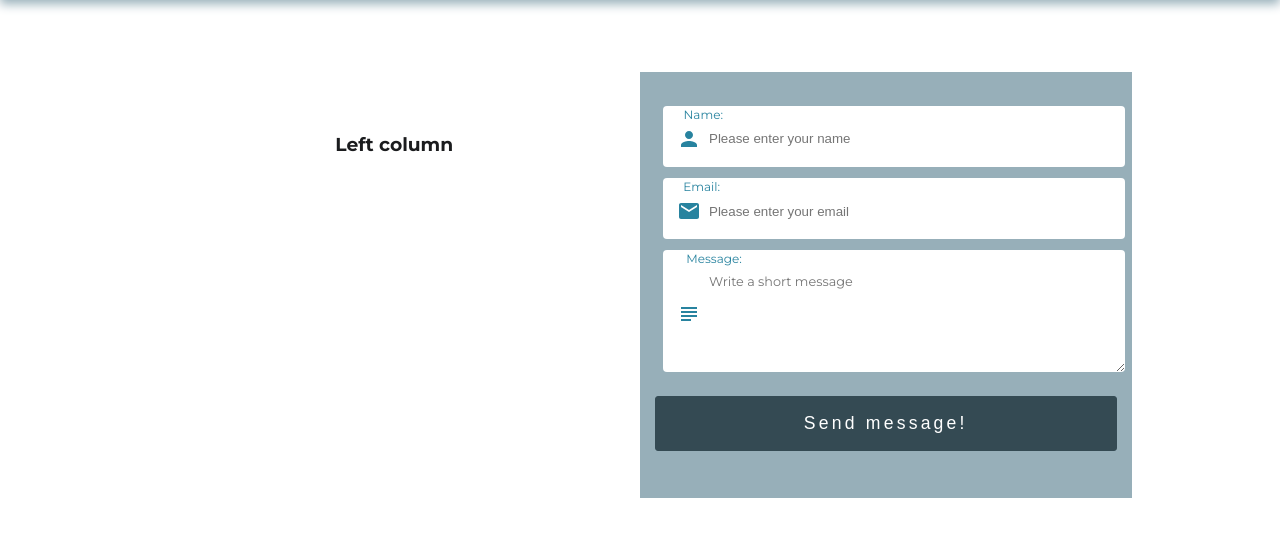
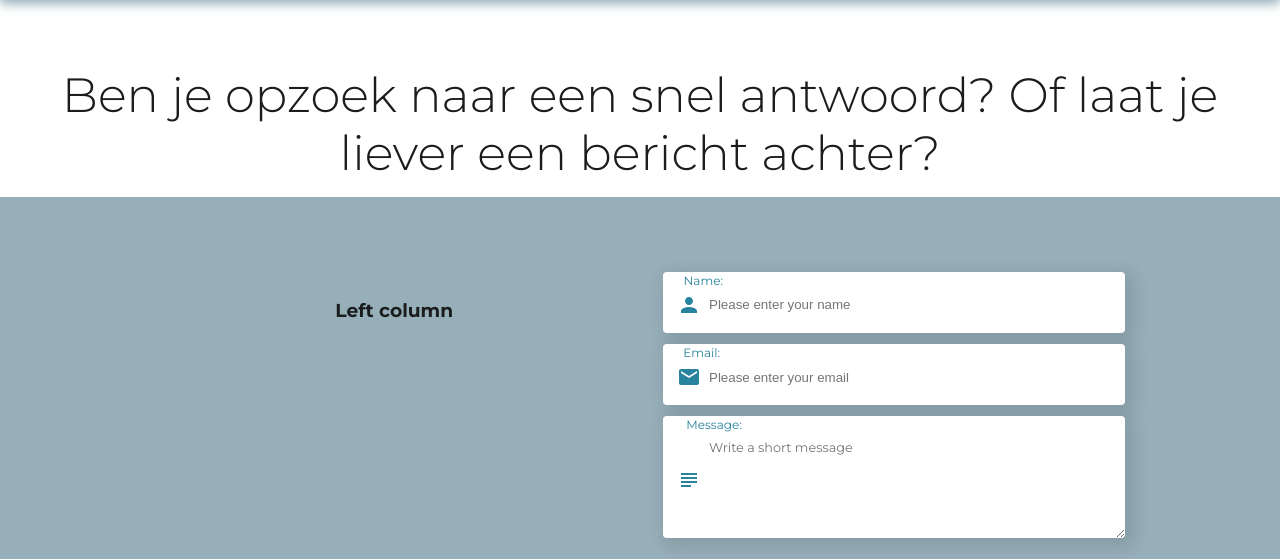
Before and after one commit to SanderKoopmans/portfolio-gatsby, a Gatsby site: page /contact in a window 1280 px wide. Shown: the part 61-620 px from the top of the page. Built offline with nearby package versions, Linux system fonts and the light colour scheme; Gatsby itself is replaced by a stand-in of ours.

Commit message:
more styled components build

```diff
--- a/gatsby-browser.js
+++ b/gatsby-browser.js
@@ -28,32 +28,7 @@ const GlobalStyles = createGlobalStyle`
     flex-direction: column;
   }
 
-  h4 {
-    font-weight: 300;
-    text-transform: uppercase;
-  }
-
-  .page-wrapper {
-    padding-top: 8%;
-    flex: 1 0 auto;
-  }
-
-  .content-wrapper {
-    margin: 10px auto 0 auto;
-    flex: 1 0 auto;
-    width: 90%;
-
-    @media (min-width: ${props => props.theme.mobile}) {
-      width: 80%;
-    }
-  }
-
-  .section:nth-child(even) {
-    background: ${props => props.theme.mainLgray};
-  }
-
   .contactContainer {
-    background: ${props => props.theme.mainLgray};
     padding: 15px;
   }
 
--- a/gatsby-ssr.js
+++ b/gatsby-ssr.js
@@ -28,17 +28,7 @@ const GlobalStyles = createGlobalStyle`
     flex-direction: column;
   }
 
-  h4 {
-    font-weight: 300;
-    text-transform: uppercase;
-  }
-
-  .section:nth-child(even) {
-    background: ${props => props.theme.mainLgray};
-  }
-
   .contactContainer {
-    background: ${props => props.theme.mainLgray};
     padding: 15px;
   }
 
--- /dev/null
+++ b/src/components/Font.jsx
@@ -0,0 +1,50 @@
+import React from 'react';
+import styled from 'styled-components';
+
+const StyledH1 = styled.h1`
+  font-weight: 300;
+  font-size: 3rem;
+  color: ${props => props.theme.mainBlack};
+
+  &.mainWhite {
+    color: ${props => props.theme.mainWhite};
+  }
+`;
+
+const StyledH2 = styled.h2`
+  font-weight: 300;
+  font-size: 2rem;
+  color: ${props => props.theme.mainBlack};
+
+  &.mainWhite {
+    color: ${props => props.theme.mainWhite};
+  }
+`;
+
+const StyledH4 = styled.h4`
+  font-weight: 300;
+  text-transform: uppercase;
+  color: ${props => props.theme.mainBlack};
+
+  &.mainWhite {
+    color: ${props => props.theme.mainWhite};
+  }
+`;
+
+export const H1 = ({children, className}) => {
+  return (
+    <StyledH1 className={className}>{children}</StyledH1>
+  );
+};
+
+export const H2 = ({children, className}) => {
+  return (
+    <StyledH2 className={className}>{children}</StyledH2>
+  );
+};
+
+export const H4 = ({children, className}) => {
+  return (
+    <StyledH4 className={className}>{children}</StyledH4>
+  );
+};
--- a/src/components/Form/Form.styled.jsx
+++ b/src/components/Form/Form.styled.jsx
@@ -83,6 +83,7 @@ export const Form = styled.form`
     position: absolute;
     background: ${props => props.theme.mainWhite};
     z-index: 0;
+    box-shadow: 5px 5px 15px 5px rgba(10, 10, 10, 0.1);
   }
 
   legend {
--- a/src/components/Hero/Hero.jsx
+++ b/src/components/Hero/Hero.jsx
@@ -3,6 +3,7 @@ import { useOnClickOutside } from '../../hooks/hooks';
 import { Link } from 'gatsby';
 import MobileBurger from '../Burger/MobileBurger';
 import MobileMenu from '../Menu/Menu';
+import { H1 } from '../Font';
 import { StyledHero, StyledTopBar, StyledLogo } from './Hero.styled';
 
 const Hero = () => {
@@ -47,7 +48,7 @@ const Hero = () => {
         </div>
       </StyledTopBar>
       <div className="headerContent">
-        <h1 className="mainTitle">Sander Koopmans</h1>
+        <H1 className="mainTitle">Sander Koopmans</H1>
         <p className="mainIntro">Dutch web developer using react.js, node.js and material-ui</p>
       </div>
     </StyledHero>
--- a/src/components/Sections.jsx
+++ b/src/components/Sections.jsx
@@ -5,6 +5,10 @@ const StyledSection = styled.div`
   width: 100%;
   margin: 15px 0 0 0;
   padding: 10px 0 0 0;
+
+  &.section:nth-child(even) {
+    background: ${props => props.theme.mainLgray};
+  }
 `;
 
 export const Section = ({children, className}) => {
--- a/src/components/Wrapper.jsx
+++ b/src/components/Wrapper.jsx
@@ -2,7 +2,20 @@ import React from 'react';
 import styled from 'styled-components';
 
 const StyledWrapper = styled.div`
+  &.page-wrapper {
+    padding-top: 8%;
+    flex: 1 0 auto;
+  }
 
+  &.content-wrapper {
+    margin: 10px auto 0 auto;
+    flex: 1 0 auto;
+    width: 90%;
+
+    @media (min-width: ${props => props.theme.mobile}) {
+      width: 80%;
+    }
+  }
 `;
 
 const Wrapper = ({ children, className }) => {
--- a/src/pages/contact.jsx
+++ b/src/pages/contact.jsx
@@ -1,7 +1,9 @@
 import React, { useState } from 'react';
 import SubBar from '../components/SubBar/SubBar';
 import { Columns, Column } from '../components/Columns';
+import { Section } from '../components/Sections';
 import { Form } from '../components/Form/Form.styled';
+import { H1 } from '../components/Font';
 import FormInput from '../components/Form/FormInput';
 import FormText from '../components/Form/FormText';
 import CallIcon from '@material-ui/icons/Call';
@@ -50,6 +52,10 @@ const Contact = () => {
     <>
       <SubBar />
       <Wrapper className='page-wrapper'>
+          <Section className='section'>
+            <H1 className='mainAccent'>Ben je opzoek naar een snel antwoord? Of laat je liever een bericht achter?</H1>
+          </Section>
+          <Section className='section'>
             <Wrapper className='content-wrapper'>
             <Columns>
               <Column>
@@ -98,6 +104,7 @@ const Contact = () => {
               </Column>
             </Columns>
           </Wrapper>
+        </Section>
       </Wrapper>
       <Footer />
     </>
```
Lines whose indentation alone changed are shown as unchanged.
